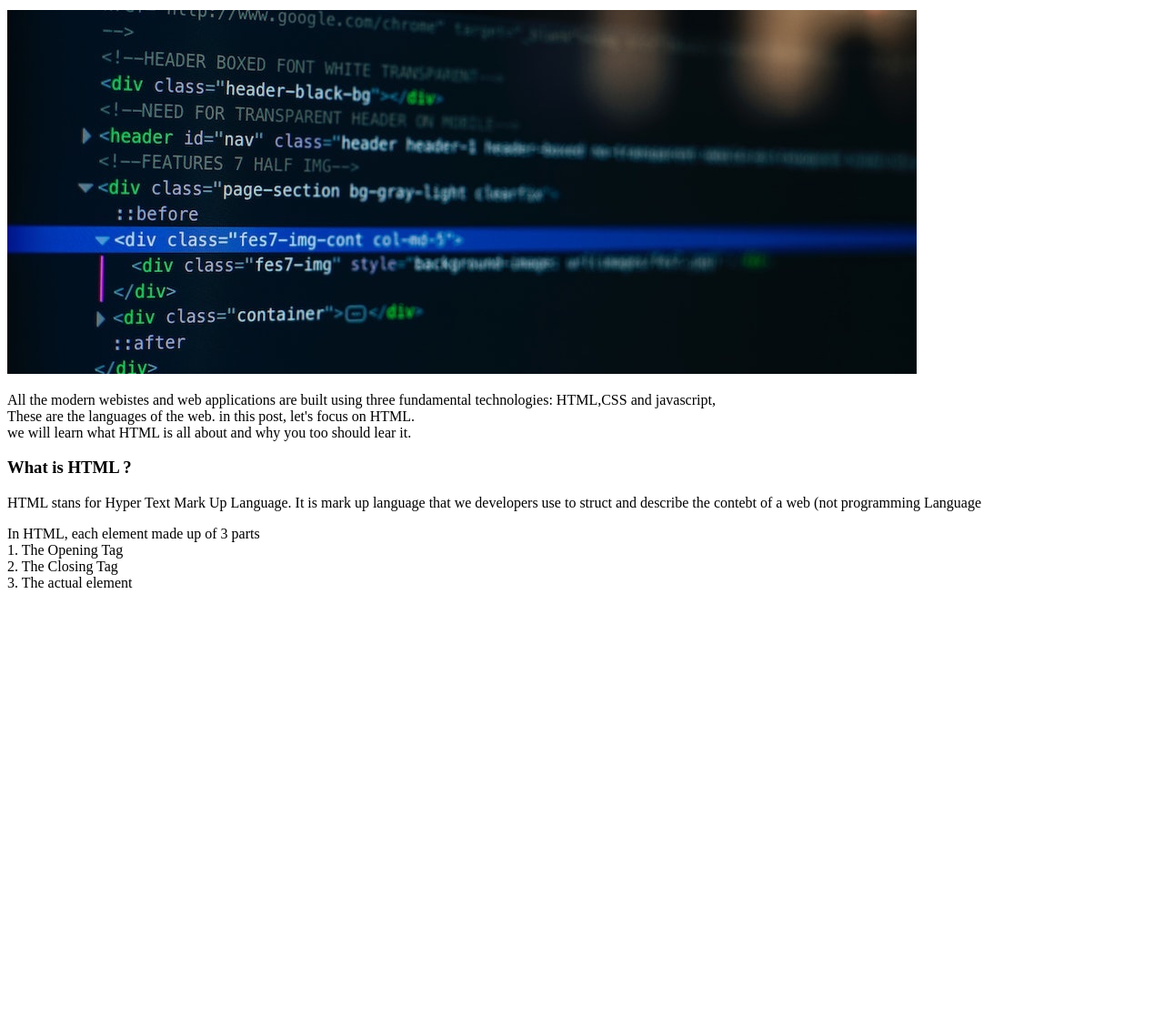
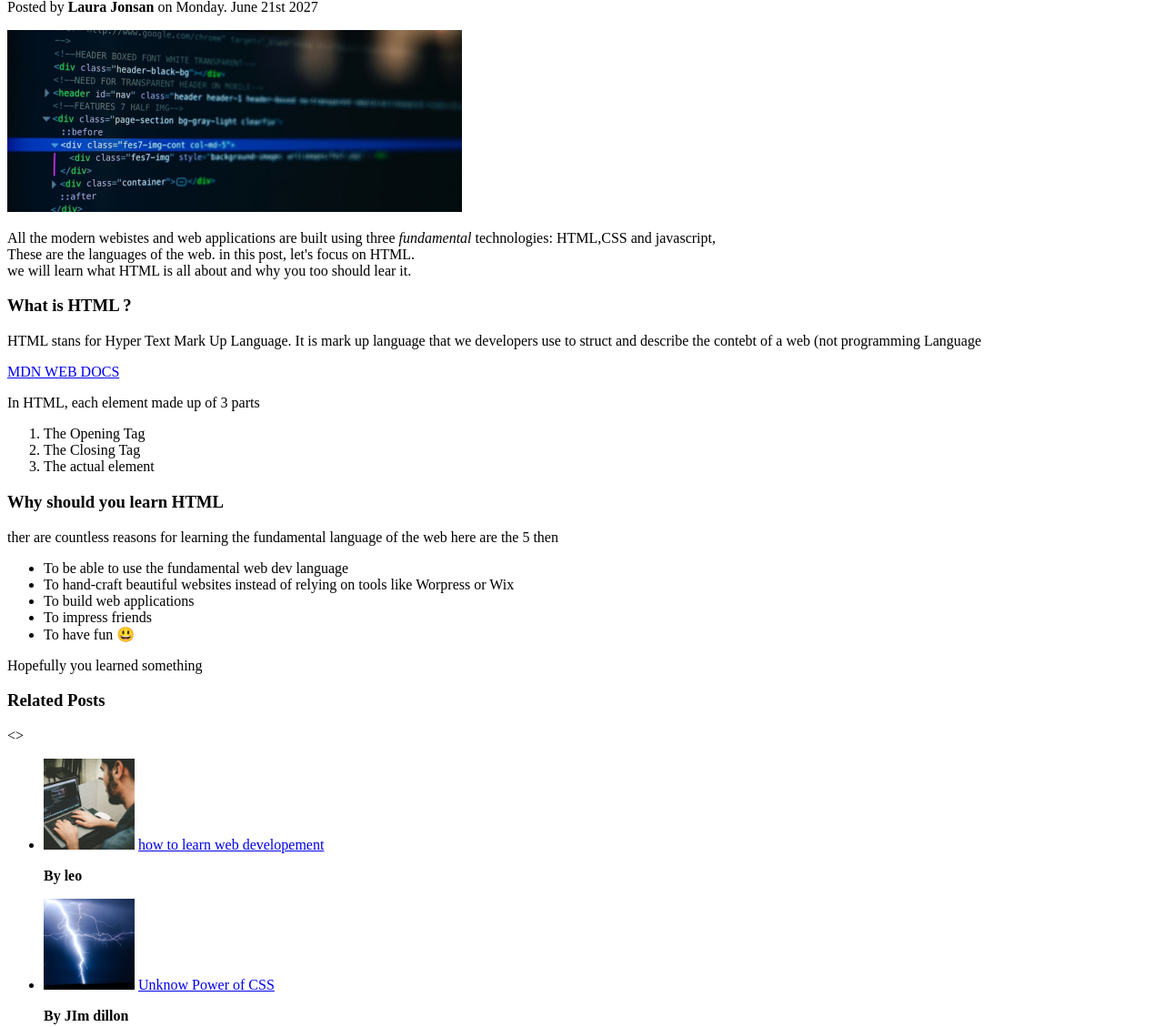
Before and after one commit to future-leader1/Html_Css, a plain HTML site: page index.html in a window 1280 px wide. Shown: the part 337-1466 px from the top of the page at 91% size. Before the commit the page ends 1003 px from the top, so only its background shows below. Drawn offline with Linux system fonts and the light colour scheme.

Commit message:
update commit

```diff
--- a/index.html
+++ b/index.html
@@ -5,18 +5,27 @@
     <meta http-equiv="X-UA-Compatible" content="IE=edge" />
     <meta name="viewport" content="width=device-width, initial-scale=1.0" />
     <title>Future Codeing</title>
-    <head>
+  </head>
+
+    <header>
       <h1>📙 The Code Magasine Demo by Leo</h1>
-      <a href="https://developer.mozilla.org/en-US/"
-        >Blog Challanges Flexbox Css Grid</a
-      >
+
+      <nav>
+        <a href="blog.html">Read Blog</a>
+        <a href="#">Grid</a>
+        <a href="#">HTMl CSS</a>
+      </nav>
+    </header>
+
+    <article>
+      <body>
       <h2>The Basic Languages of the Web: HTMl</h2>
-      <img src="/laura-jones.jpg" alt="It is Gone" />
+      <img src="img/laura-jones.jpg" alt="It is Gone" width="150" />
       <p>Posted by <strong>Laura Jonsan</strong> on Monday. June 21st 2027</p>
-      <img src="post-img.jpg" alt="It is Gone" />
+      <img src="img/post-img.jpg" alt="It is Gone" width="500" />
       <p>
         All the modern webistes and web applications are built using three
-        fundamental technologies: HTML,CSS and javascript,<br />
+       <em> fundamental</em> technologies: HTML,CSS and javascript,<br />
         These are the languages of the web. in this post, let's focus on HTML.
         <br />we will learn what HTML is all about and why you too should lear
         it.
@@ -28,13 +37,71 @@
         programming Language
       </p>
 
+      <a href="https://developer.mozilla.org/en-US/" target="_blank"
+        >MDN WEB DOCS</a
+      >
+
+      <p>In HTML, each element made up of 3 parts</p>
+
+      <ol>
+        <li />
+        The Opening Tag
+        <li />
+        The Closing Tag
+        <li />
+        The actual element
+      </ol>
+
+      <h3>Why should you learn HTML</h3>
+
       <p>
-        In HTML, each element made up of 3 parts <br />
-        1. The Opening Tag <br />
-        2. The Closing Tag <br />
-        3. The actual element <br />
+        ther are countless reasons for learning the fundamental language of the
+        web here are the 5 then
       </p>
-    </head>
-  </head>
-  <body></body>
+
+      <ul>
+        <li>To be able to use the fundamental web dev language</li>
+        <li>
+          To hand-craft beautiful websites instead of relying on tools like
+          Worpress or Wix
+        </li>
+        <li>To build web applications</li>
+        <li>To impress friends</li>
+        <li>To have fun 😃</li>
+      </ul>
+
+      <p>Hopefully you learned something</p>
+
+
+    </article>
+
+    <aside>
+    <h3>Related Posts</h3>
+    <>
+      <ul>
+
+        <li>  <img src="img/related-1.jpg" alt="posts1" width="100">
+          <a href="https://developer.mozilla.org/en-US/"> how to learn web developement </a>
+
+        </li>
+        <p><strong>By leo</strong></p>
+        <li>  <img src="img/related-2.jpg" alt="posts1" width="100">
+          <a href="https://developer.mozilla.org/en-US/"> Unknow Power of CSS </a>
+
+        </li>
+        <p><strong>By JIm dillon</strong></p>
+        <li>  <img src="img/related-3.jpg" alt="posts1" width="100">
+          <a href="https://developer.mozilla.org/en-US/"> why javascript is Awesome</a>
+
+        </li>
+        <p><strong>By Matilda</strong></p>
+
+      </ul>
+
+
+  </aside>
+
+  <a href="blog.html">Cick here to buy a shoes</a>
+ <footer>Copyright&copy; 2027 by the Coder</footer>
+ </body>
 </html>
```
Also changed, not shown: blog.html (added, +25 -0 lines), img/challenges.jpg (renamed from challenges.jpg), img/laura-jones.jpg (renamed from laura-jones.jpg), img/post-img.jpg (renamed from post-img.jpg), img/related-1.jpg (renamed from related-1.jpg), img/related-2.jpg (renamed from related-2.jpg), img/related-3.jpg (renamed from related-3.jpg).
